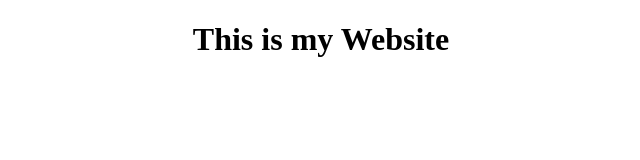
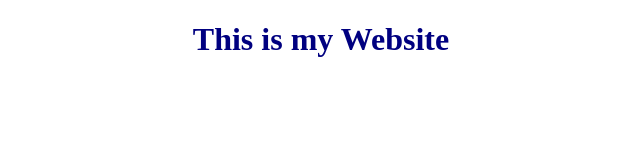
Before and after one commit to Patrick-Pajarillaga/Patrick-Pajarillaga.github.io, a plain HTML site: page index.html in a window 1280 px wide. Shown: the whole page, without its empty margins (319-959 px from the left). Drawn offline with Linux system fonts and the light colour scheme.

Commit message:
Added CSS sheet

```diff
--- a/index.html
+++ b/index.html
@@ -1,6 +1,7 @@
 <!DOCTYPE HTML>
 <html lang = "en">
 <head>
+  <link rel="stylesheet" type="text/css" href="webstyle.css">
   <h1 style="text-align:center;">This is my Website</h1>
 </head>
 </html>
--- /dev/null
+++ b/webstyle.css
@@ -0,0 +1,3 @@
+h1 {
+  color: navy;
+}
```
